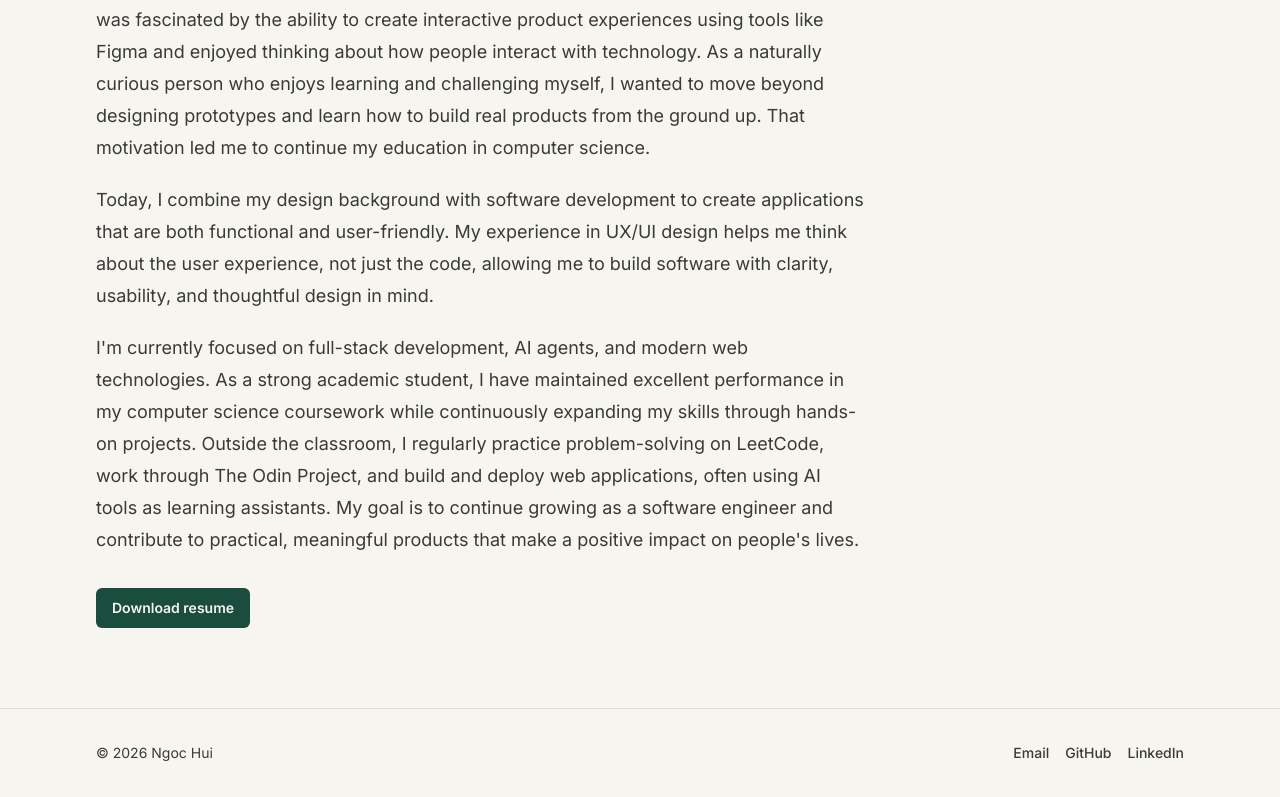
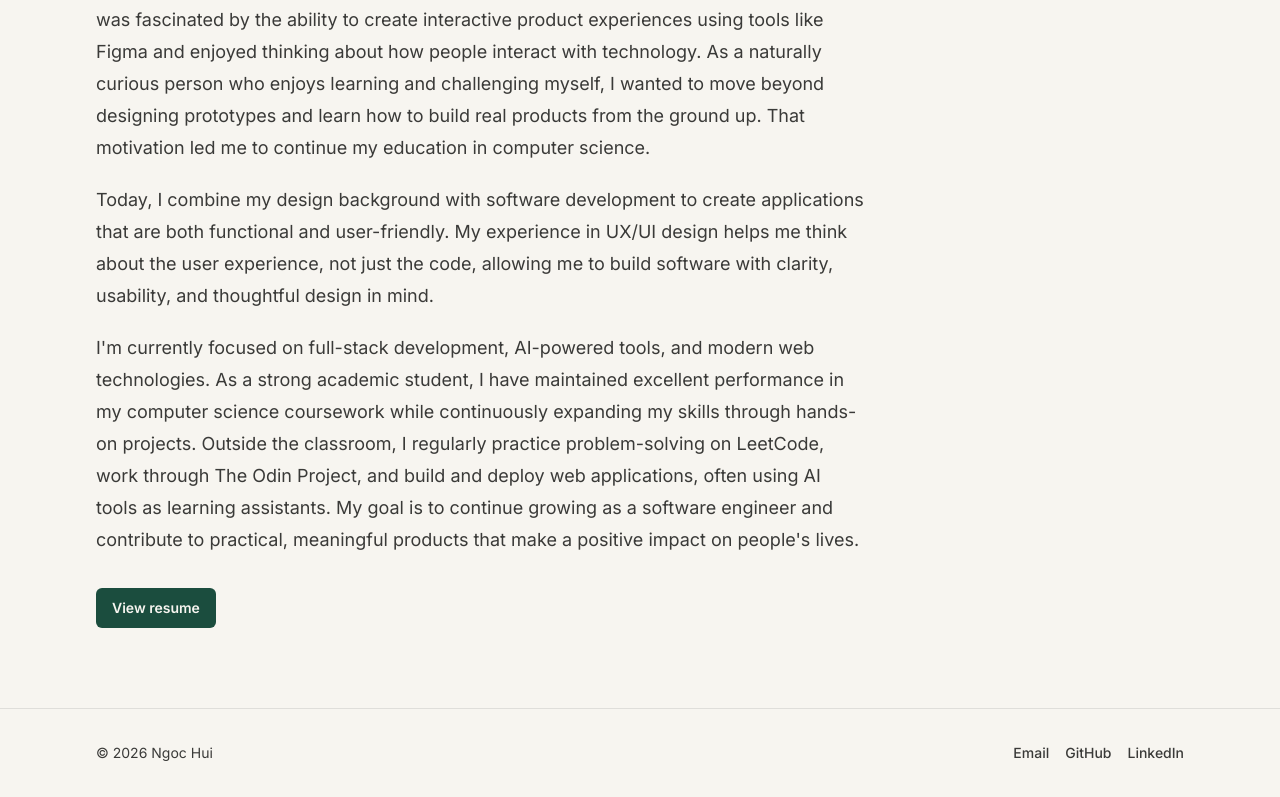
Before and after one commit to jadecodelab/Portfolio-Website, a Next.js app: page /about in a window 1280 px wide. Shown: the part 437-1234 px from the top of the page. Built offline with nearby package versions, Linux system fonts and the light colour scheme.

Commit message:
Modify for consitency and rename resume

```diff
--- a/app/about/page.tsx
+++ b/app/about/page.tsx
@@ -40,8 +40,8 @@ export default function AboutPage() {
               clarity, usability, and thoughtful design in mind.
             </p>
             <p>
-              I'm currently focused on full-stack development, AI agents, and
-              modern web technologies. As a strong academic student, I have
+              I'm currently focused on full-stack development, AI-powered tools,
+              and modern web technologies. As a strong academic student, I have
               maintained excellent performance in my computer science coursework
               while continuously expanding my skills through hands-on projects.
               Outside the classroom, I regularly practice problem-solving on
@@ -54,12 +54,12 @@ export default function AboutPage() {
           </div>
 
           <a
-            href="/Ngoc%20Hui_Resume.pdf"
+            href="resume.pdf"
             target="_blank"
             rel="noopener noreferrer"
             className="mt-8 inline-flex rounded-md bg-jade-deep px-4 py-2.5 text-center text-sm font-semibold text-cream transition hover:bg-ink"
           >
-            Download resume
+            View resume
           </a>
         </div>
       </div>
```
Also changed, not shown: 2 other files (tests, documents, lock files or other folders).
